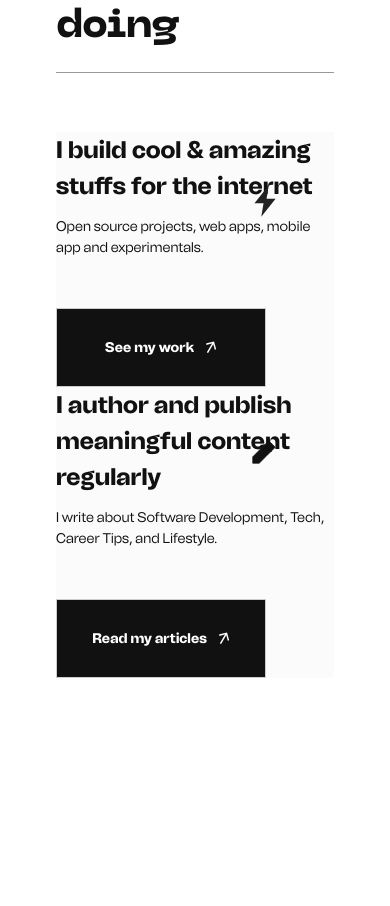
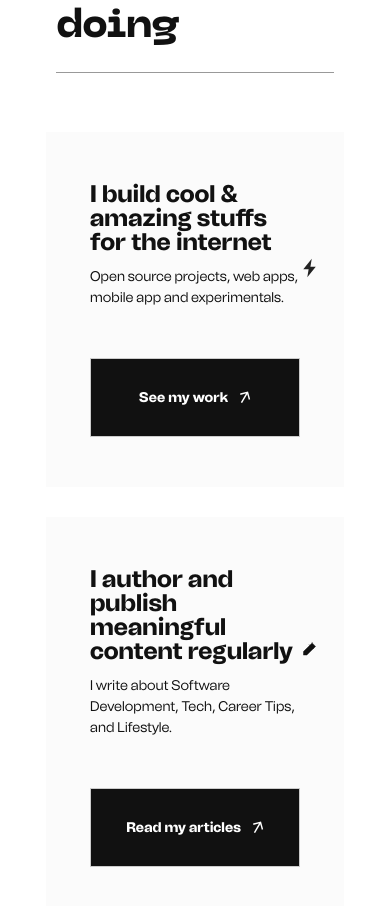
Before and after one commit to ejirocodes/portfolio-1, a Next.js app: page / in a window 390 px wide. Shown: the part 4487-5393 px from the top of the page. Before the commit the page ends 5265 px from the top, so only its background shows below. Built offline with nearby package versions, Linux system fonts and the light colour scheme.

Commit message:
space work section

```diff
--- a/components/home/work/Work.tsx
+++ b/components/home/work/Work.tsx
@@ -30,7 +30,7 @@ export default function work() {
       <LineHoriz />
       <div className="mt-[60px] flex items-center md:flex-row flex-col">
         {items.map((item) => (
-          <div className=" md:mr-[20px]" key={item.title}>
+          <div className=" md:mr-[20px] md:mb-0 mb-[30px]" key={item.title}>
             <WorkCard work={item} />
           </div>
         ))}
--- a/components/home/work/WorkCard.tsx
+++ b/components/home/work/WorkCard.tsx
@@ -3,8 +3,8 @@ import React from "react";
 
 export default function WorkCard({ work }) {
   return (
-    <section className="relative bg-[#FBFBFB] md:px-[100px] md:py-[100px]  ">
-      <h1 className="mb-[12px] md:text-[36px] font-bold text-[24px] ">
+    <section className="relative bg-[#FBFBFB] md:px-[100px] md:py-[100px] py-[50px] px-[44px] ">
+      <h1 className="mb-[12px] md:text-[36px] font-bold text-[24px] leading-[24px] md:leading-[44px] ">
         {work.title}
       </h1>
       <p className="text-[14px] md:text-[22px] md:mb-[60px] mb-[40px] ">
@@ -34,9 +34,10 @@ export default function WorkCard({ work }) {
           </a>
         </Link>
       </div>
-      <span className="absolute top-[53px] right-[58px]">
+      <span className="absolute md:top-[53px] md:right-[58px] top-[120px]  right-[28px] ">
         {work.isWork ? (
           <svg
+            className="w-[13px] md:full"
             width="22"
             height="32"
             viewBox="0 0 22 32"
@@ -52,6 +53,7 @@ export default function WorkCard({ work }) {
           </svg>
         ) : (
           <svg
+            className="w-[13px] md:full"
             width="24"
             height="24"
             viewBox="0 0 24 24"
```
